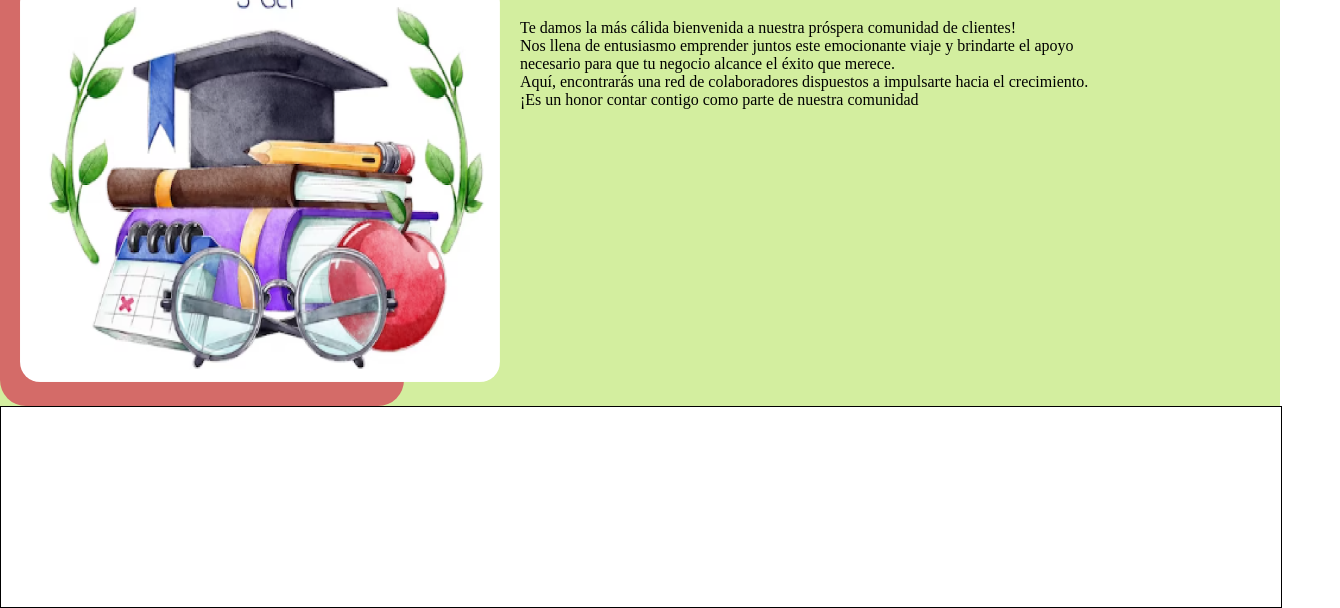
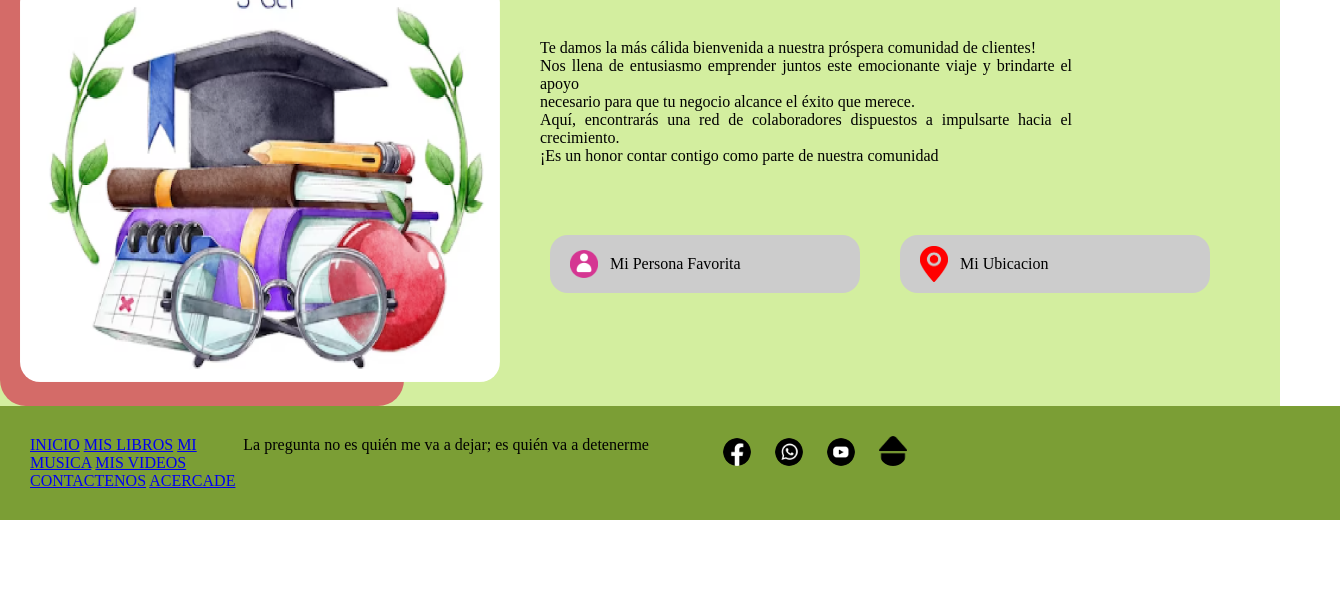
Before and after one commit to Jorgeeeeeee2000000/MiProyecto-2-2023, a plain HTML site: page index.html in a window 1280 px wide. Shown: the part 242-850 px from the top of the page, 1340 px wide, since content can reach past the window. After the commit the page ends 800 px from the top, so only its background shows below. Drawn offline with Linux system fonts and the light colour scheme.

Commit message:
Proyectomartes

```diff
--- a/css/estilo.css
+++ b/css/estilo.css
@@ -44,8 +44,10 @@
 }
 footer{
 width: 100%;
-min-height: 200px;
-border: 1px solid black;
+background-color: #7B9E35;
+display: flex;
+padding: 30px;
+
 }
 ul li{
     display: inline;
@@ -92,3 +94,57 @@ h1{
     padding-bottom: 20px;
     text-transform: uppercase;
 }
+#DetalleDatos{
+    width: 70%;
+    padding: 20px;
+    text-align: justify;
+}
+#Botones{
+    display: flex;
+    margin-top: 20px;
+    padding: 30px;
+}
+#BotonFavorito{
+    flex: 50%;
+}
+#BotonUbicacion{
+    flex: 50%;
+}
+#marcoFavorito{
+   background-image: url("/img/Recurso\ 13.png");
+}
+#marcoUbicacion{
+    background-image: url("/img/Recurso\ 2.png");
+}
+.disenoboton{
+background-color: #cccccc;
+width: 250px;
+background-image: url("/img/Recurso\ 2.png");
+background-repeat: no-repeat;
+background-size: 28px;
+padding: 20px 0px 20px 60px;
+background-position: left 20px center;
+border-radius: 18px;
+}
+.disenoboton:hover{
+    opacity: 60%;
+    cursor: pointer;
+}
+#marcoMenuFooter{
+    flex: 15%;
+}
+#marcoDetalleFooter{
+    flex: 35%;
+}
+#marcoRedesFooter{
+    flex: 45%;
+}
+.footerRedes{
+    display: inline;
+}
+Li img {
+    width: 28px;
+}
+.footerRedes li{
+    border: none;
+}
--- a/index.html
+++ b/index.html
@@ -33,10 +33,51 @@
 </div>
 <div id="CuerpoDatos">
 <h1>bienvenido</h1>
+<div id="DetalleDatos">
 <P>Te damos la más cálida bienvenida a nuestra próspera comunidad de clientes!<br>Nos llena de entusiasmo emprender juntos este emocionante viaje y brindarte el apoyo<br>necesario para que tu negocio alcance el éxito que merece.<br> Aquí, encontrarás una red de colaboradores dispuestos a impulsarte hacia el crecimiento.<br> ¡Es un honor contar contigo como parte de nuestra comunidad</P>
 </div>
+<div id="Botones">
+<div id="BotonFavorito">
+    <div id="marcoFavorito" class="disenoboton">
+        Mi Persona Favorita
+    </div>
+</div>
+<div id="BotonUbicacion">
+    <div id="marcoUbicacion" class="disenoboton">
+        Mi Ubicacion
+    </div>
+</div>
+</div>
    </div>
+</div>
    <!--Aqui ponemos el pie de pagina-->
-   <footer></footer>
+   <footer>
+<div id="marcoMenuFooter">
+    <nav>
+<a href="#">INICIO</a>
+<a href="#">MIS LIBROS</a>
+<a href="#">MI MUSICA</a>
+<a href="#">MIS VIDEOS</a>
+<a href="#">CONTACTENOS</a>
+<a href="#">ACERCADE</a>
+    </nav>
+    </div>
+<div id="marcoDetalleFooter">
+    La pregunta no es quién me va a dejar; es quién va a detenerme
+</div>
+<div id="marcoRedesFooter">
+<ul class="footerRedes">
+    <li><img src="img/Recurso 3.png"></li>
+    <li><img src="img/Recurso 4.png"></li>
+    <li><img src="img/Recurso 5.png"></li>
+    <li><img src="img/Recurso 7.png"></li>
+</ul>
+</div>
+
+
+
+
+
+   </footer>
 </body>
 </html>
```
